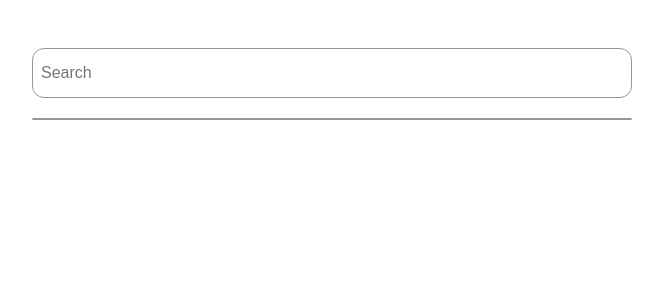
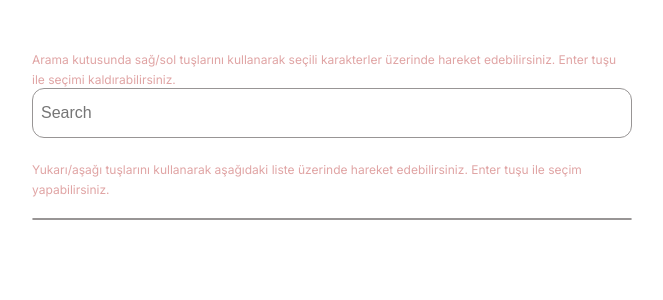
Before and after one commit to yselim/rick-and-morty-selector, a Next.js app: page / in a window 1280 px wide. Shown: the top 300 px of the page, without its empty margins (308-971 px from the left). Built offline with nearby package versions, Linux system fonts and the light colour scheme.

Commit message:
Loading spinner added. Navigation bugs fixed.

```diff
--- a/src/backendInterface/apiQueries.tsx
+++ b/src/backendInterface/apiQueries.tsx
@@ -25,5 +25,8 @@ export const fetchCharactersByName = async (name: string) => {
 
   console.log('characters', characters)
 
+  await delay(500); // I added this delay to simulate the delay of the API call, to show the loading spinner
   return characters;
 };
+
+const delay = (ms: number) => new Promise(resolve => setTimeout(resolve, ms));
--- a/src/organisms/customMultiSelect.module.css
+++ b/src/organisms/customMultiSelect.module.css
@@ -36,7 +36,7 @@
   }
 
   .highlightedSelectedNameBox{
-    border: solid red 2px;
+    border: solid red 1px;
   }
 
 
@@ -110,3 +110,36 @@
     color:  var(--searcher-text-color);
 
   }
+
+  .explanationTexts{
+    color: #e0a4a4;
+    font-size: 9pt;
+  }
+
+  .loadingWrapper{
+    display: flex;
+    flex-direction: row;
+    justify-content: center;
+    align-items: center;
+    width: 100%;
+    height: 50px;
+  }
+  .loader {
+    width: 48px;
+    height: 48px;
+    border: 5px solid #653636;
+    border-bottom-color: transparent;
+    border-radius: 50%;
+    display: inline-block;
+    box-sizing: border-box;
+    animation: rotation 1s linear infinite;
+    }
+
+    @keyframes rotation {
+    0% {
+        transform: rotate(0deg);
+    }
+    100% {
+        transform: rotate(360deg);
+    }
+    }
--- a/src/organisms/customMultiSelect.tsx
+++ b/src/organisms/customMultiSelect.tsx
@@ -26,8 +26,10 @@ export default function CustomMultiSelect({
   }>({});
   const [highlightedIndex, setHighlightedIndex] = useState(-1);
   const [highlightedTagIndex, setHighlightedTagIndex] = useState(-1);
+  const [loading, setLoading] = useState(false);
+  const debounceTimeoutId = useRef<NodeJS.Timeout | null>(null);
+  const inputRef = useRef<HTMLInputElement | null>(null);
 
-  const debounceTimeoutId = useRef<NodeJS.Timeout | null>(null);
   const onInputChange = (e: React.ChangeEvent<HTMLInputElement>) => {
     const term = e.target.value;
     setSearchTerm(term);
@@ -36,11 +38,59 @@ export default function CustomMultiSelect({
 
     debounceTimeoutId.current = setTimeout(async () => {
       if (term.trim().length > 0) {
+        setLoading(true);
         const foundItems = await searchFunction(term.trim());
         setItems(foundItems);
+        setLoading(false);
       } else setItems([]);
       setHighlightedIndex(-1);
     }, 500);
+  };
+
+  const onNavigateWithKeyboard = (e: React.KeyboardEvent) => {
+    if (
+      ["Enter", "ArrowDown", "ArrowUp", "ArrowRight", "ArrowLeft"].includes(
+        e.key
+      )
+    )
+      e.preventDefault();
+    if (e.key === "ArrowDown") {
+      if (items.length === 0) return;
+      if (highlightedIndex < items.length - 1)
+        setHighlightedIndex(highlightedIndex + 1);
+      else setHighlightedIndex(0);
+
+      setHighlightedTagIndex(-1);
+    } else if (e.key === "ArrowUp") {
+      if (items.length === 0) return;
+
+      if (highlightedIndex > 0) setHighlightedIndex(highlightedIndex - 1);
+      else setHighlightedIndex(items.length - 1);
+
+      setHighlightedTagIndex(-1);
+    } else if (e.key === "ArrowRight") {
+      if (Object.keys(selectedItems).length === 0) return;
+      if (highlightedTagIndex < Object.keys(selectedItems).length - 1)
+        setHighlightedTagIndex(highlightedTagIndex + 1);
+      else setHighlightedTagIndex(0);
+
+      setHighlightedIndex(-1);
+    } else if (e.key === "ArrowLeft") {
+      if (Object.keys(selectedItems).length === 0) return;
+
+      if (highlightedTagIndex > 0)
+        setHighlightedTagIndex(highlightedTagIndex - 1);
+      else setHighlightedTagIndex(Object.keys(selectedItems).length - 1);
+      setHighlightedIndex(-1);
+    } else if (e.key === "Enter") {
+      if (highlightedIndex !== -1) {
+        let selectedItem = items[highlightedIndex];
+        onItemChecked(selectedItem, !selectedItems[selectedItem.id]);
+      } else if (highlightedTagIndex !== -1) {
+        let selectedItem = Object.values(selectedItems)[highlightedTagIndex];
+        onItemChecked(selectedItem, false);
+      }
+    }
   };
 
   const onItemChecked = (c: MultiSelectItem, isChecked: boolean) => {
@@ -53,6 +103,11 @@ export default function CustomMultiSelect({
   };
 
   const searcher = (
+    <>
+      <span className={styles.explanationTexts}>
+        Arama kutusunda sağ/sol tuşlarını kullanarak seçili karakterler üzerinde
+        hareket edebilirsiniz. Enter tuşu ile seçimi kaldırabilirsiniz.
+      </span>
       <div className={styles.searchContainer}>
         {Object.keys(selectedItems).map((key, index) => {
           const item_id = Number(key);
@@ -88,11 +143,24 @@ export default function CustomMultiSelect({
           placeholder="Search"
           onChange={onInputChange}
           className={styles.selectorInput}
+          ref={inputRef}
         />
+      </div>
+    </>
+  );
+
+  const loadingBar = (
+    <div className={styles.loadingWrapper}>
+      <span className={styles.loader}></span>
     </div>
   );
 
   const resultList = (
+    <>
+      <span className={styles.explanationTexts}>
+        Yukarı/aşağı tuşlarını kullanarak aşağıdaki liste üzerinde hareket
+        edebilirsiniz. Enter tuşu ile seçim yapabilirsiniz.
+      </span>
       <div className={styles.itemTable}>
         {items.map((c, index) => {
           let trimmedSearchTerm = searchTerm.trim().toLocaleLowerCase();
@@ -148,64 +216,18 @@ export default function CustomMultiSelect({
           );
         })}
       </div>
+    </>
   );
 
   return (
-    <div className={styles.wrapper}>
     <div
-        className={styles.multiSelectContainer}
-        onKeyDown={(e) => {
-          if (
-            [
-              "Enter",
-              "Tab",
-              " ",
-              "ArrowDown",
-              "ArrowUp",
-              "ArrowRight",
-              "ArrowLeft",
-            ].includes(e.key)
-          )
-            e.preventDefault();
-          if (e.key === "ArrowDown") {
-            if (highlightedIndex < items.length - 1)
-              setHighlightedIndex(highlightedIndex + 1);
-            else setHighlightedIndex(0);
-
-
-            setHighlightedTagIndex(-1);
-            } else if (e.key === "ArrowUp") {
-            if (highlightedIndex > 0) setHighlightedIndex(highlightedIndex - 1);
-            else setHighlightedIndex(items.length - 1);
-
-            setHighlightedTagIndex(-1);
-
-          } else if (["Enter", "Tab", " "].includes(e.key)) {
-            // This is not working}){
-
-            if (highlightedIndex !== -1) {
-              let selectedItem = items[highlightedIndex];
-              onItemChecked(selectedItem, !selectedItems[selectedItem.id]);
-            }
-            else if(highlightedTagIndex !== -1){
-              let selectedItem = Object.values(selectedItems)[highlightedTagIndex];
-              onItemChecked(selectedItem, false);
-            }
-          } else if (e.key === "ArrowRight") {
-            if (highlightedTagIndex < Object.keys(selectedItems).length - 1)
-              setHighlightedTagIndex(highlightedTagIndex + 1);
-            else setHighlightedTagIndex(0);
-
-            setHighlightedIndex(-1);
-          } else if (e.key === "ArrowLeft") {
-            if (highlightedTagIndex > 0)
-              setHighlightedTagIndex(highlightedTagIndex - 1);
-            else setHighlightedTagIndex(Object.keys(selectedItems).length - 1);
-            setHighlightedIndex(-1);
-          }
-        }}
+      className={styles.wrapper}
+      onKeyDown={onNavigateWithKeyboard}
+      onClick={() => inputRef.current?.focus()}
     >
+      <div className={styles.multiSelectContainer}>
         {searcher}
+        {loading && loadingBar}
         {resultList}
       </div>
     </div>
```
Lines whose indentation alone changed are shown as unchanged.
